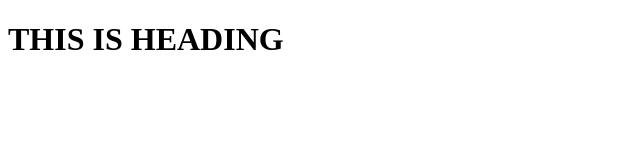
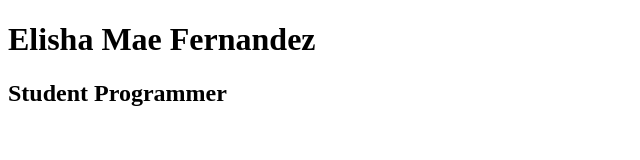
Before and after one commit to ElishaFernandez/My-First-Respository, a plain HTML site: page index.html in a window 1280 px wide. Shown: the whole page, without its empty margins (0-640 px from the left). Drawn offline with Linux system fonts and the light colour scheme.

Commit message:
Update index.html

```diff
--- a/index.html
+++ b/index.html
@@ -3,9 +3,10 @@
 <head>
     <meta charset="UTF-8">
     <meta name="viewport" content="width=device-width, initial-scale=1.0">
-    <title>Document</title>
+    <title>My Resume</title>
 </head>
 <body>
-    <h1>THIS IS HEADING</h1>
+    <h1>Elisha Mae Fernandez</h1>
+    <h2>Student Programmer</h2>
 </body>
 </html>
```
